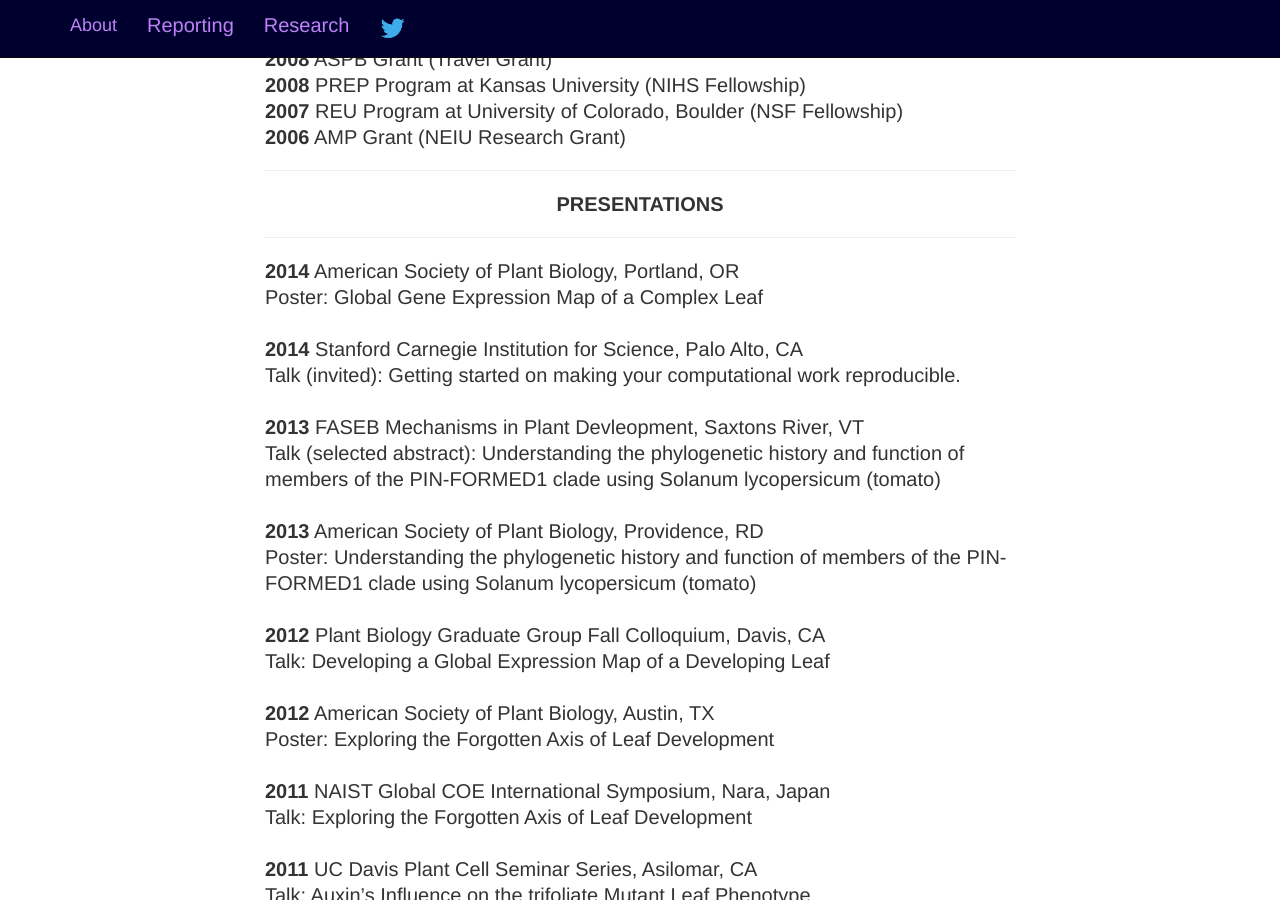
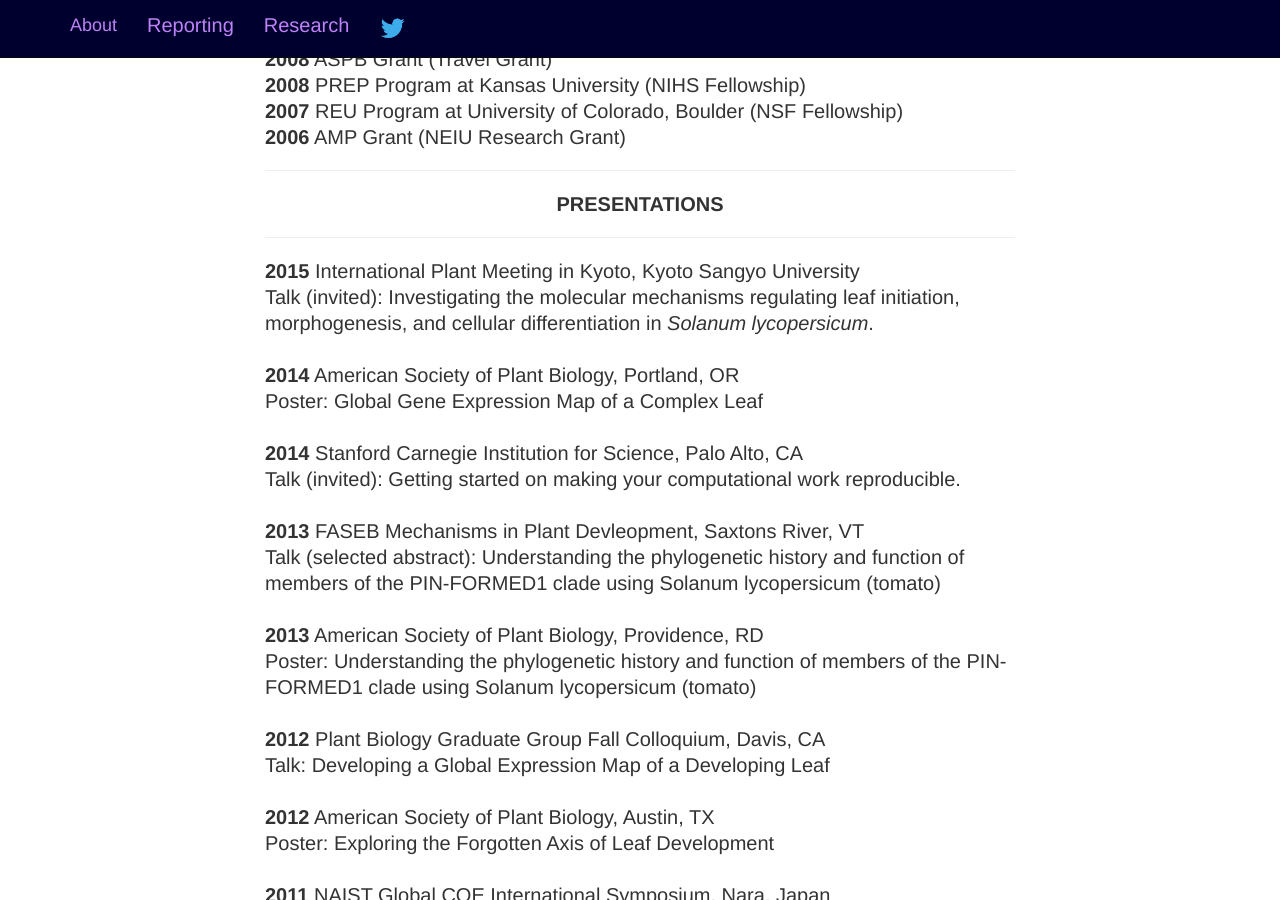
Before and after one commit to iamciera/creports, a Jekyll site: the page built from research/cv/index.html, in a window 1280 px wide and 900 px high, scrolled down 1133 px. Built offline with Jekyll 4.4.1, drawn with Linux system fonts in a browser that asks for light colours; nearby versions of some CDN libraries; Markdown is read by kramdown in place of the engine named in the settings.

Commit message:
updated cv

```diff
--- a/research/cv/index.html
+++ b/research/cv/index.html
@@ -61,6 +61,9 @@ layout: default
 				<hr />
 				<center><strong>PRESENTATIONS</strong></p></center>
 				<hr />
+				<b>2015</b> International Plant Meeting in Kyoto, Kyoto Sangyo University</br>
+				Talk (invited): Investigating the molecular mechanisms regulating leaf initiation, morphogenesis, and cellular differentiation in <i>Solanum lycopersicum</i>.</br>
+				<br />
 				<b>2014</b> American Society of Plant Biology, Portland, OR<br />
 				Poster: Global Gene Expression Map of a Complex Leaf<br />
 				<br />
```
